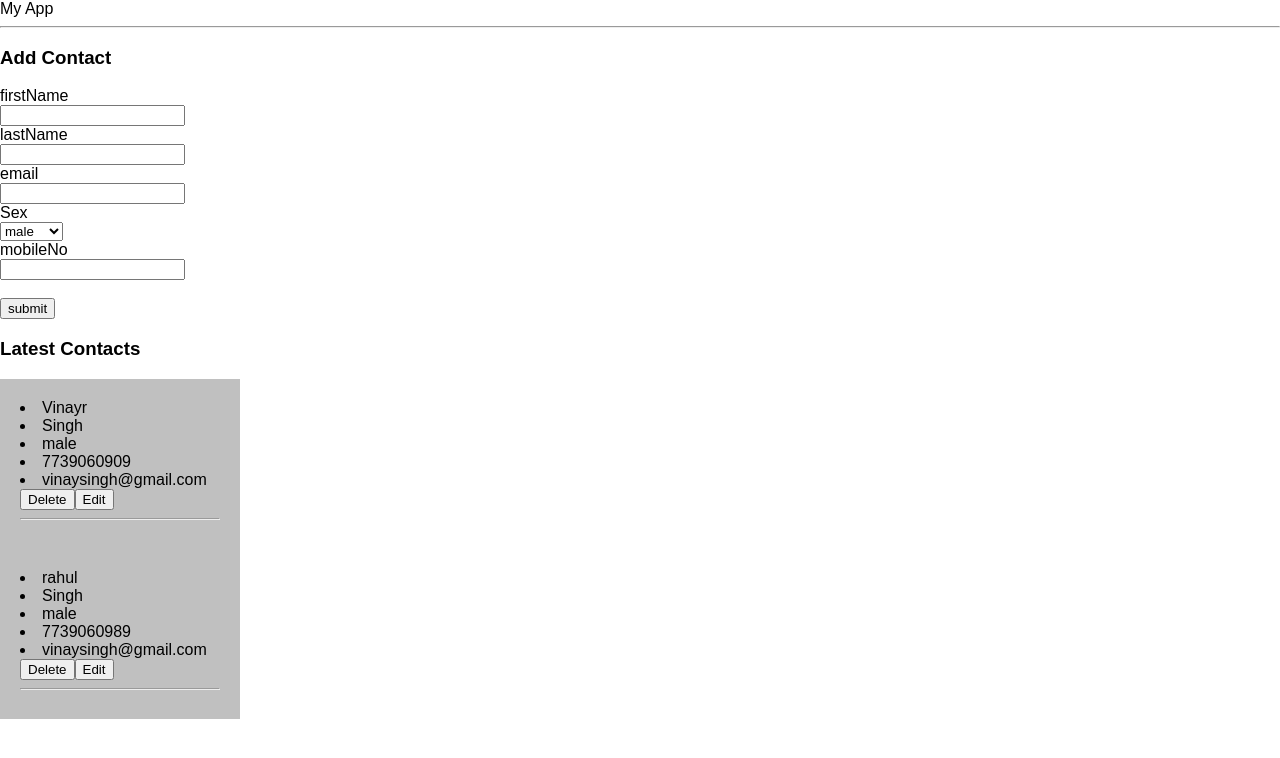
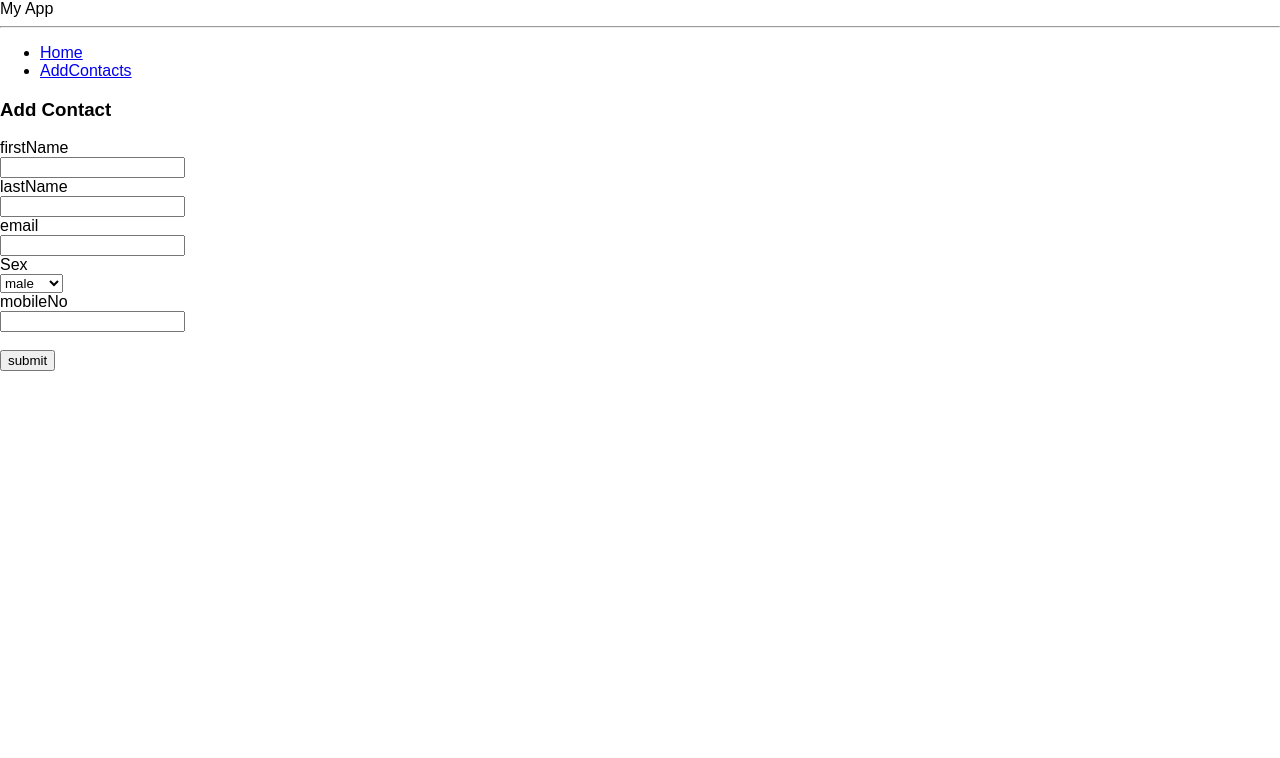
Before and after one commit to vinaysingh23/reactContactApp, a React (Create React App) app: page /AddContact in a window 1280 px wide. Shown: the top 758 px of the page. Built offline with nearby package versions, Linux system fonts and the light colour scheme.

Commit message:
react_routing added

```diff
--- a/package.json
+++ b/package.json
@@ -3,9 +3,12 @@
   "version": "0.1.0",
   "private": true,
   "dependencies": {
+    "history": "^4.6.3",
     "react": "^15.6.1",
     "react-dom": "^15.6.1",
     "react-redux": "^5.0.6",
+    "react-router-dom": "^4.1.2",
+    "react-router-redux": "^5.0.0-alpha.6",
     "react-scripts": "1.0.10",
     "react-validation": "^2.10.9",
     "redux": "^3.7.2",
--- a/src/Actions/index.js
+++ b/src/Actions/index.js
@@ -20,6 +20,7 @@ export const editContact = contact => {
 };
 
 export const onEdit = id => {
+	//console.log("ujih");
 	return {
 		type: 'ON_EDIT',
 		id
--- a/src/App.js
+++ b/src/App.js
@@ -2,20 +2,18 @@ import React, { Component } from 'react';
 import uuid from 'uuid';
 import Contacts from './Components/Contacts';
 import AddContact from './Components/AddContact';
-import {connect} from 'react-redux';
-import {addContact, deleteContact, editContact} from './Actions/index'
+import Header from './Components/Header'
+import Main from './Components/Main'
 
 class App extends Component {
-
 	render() {
-
 		return(
 			<div className="App">
 				My App
 				<hr/>
-				<AddContact  />
+				<Header  />
 
-				<Contacts />
+				<Main />
 			</div>
 		);
 	}
--- a/src/Components/AddContact.js
+++ b/src/Components/AddContact.js
@@ -4,11 +4,12 @@ import SexForm from './SexForm';
 import InputComponent from './InputComponent';
 import {addContact, deleteContact, editContact} from '../Actions/index'
 import {connect} from 'react-redux';
+import { withRouter } from 'react-router-dom'
 
 class AddContacts extends Component {
 	constructor(props){
 		super(props);
-
+        console.log(this.props.contacts);
 		this.state = {
 			email: '',
 			firstName: '',
@@ -22,6 +23,8 @@ class AddContacts extends Component {
 
 
 	componentWillReceiveProps(nextProps){
+		console.log(nextProps.contacts);
+  		if(nextProps !== this.props){
 			this.setState({
 				email: nextProps.contacts.email,
 				firstName: nextProps.contacts.firstName,
@@ -30,6 +33,7 @@ class AddContacts extends Component {
 				sex: nextProps.contacts.sex,
 				contactId: nextProps.contacts.id
 			});
+		}
 
 	}
 
@@ -63,7 +67,6 @@ class AddContacts extends Component {
 
 
 	handleSubmit(e){
-		console.log("hufidh");
 		if(this.state.firstname === '' || this.state.lastName === '' || this.state.email === '' || this.state.mobileNo === ''){
 			alert('Some field missing!!');
 		}else{
@@ -81,7 +84,6 @@ class AddContacts extends Component {
 				newContact.email   = this.state.email;
 
 				if(this.state.contactId){
-					console.log("jdsih");
 					this.props.editContact(newContact);
 				}else{
 					this.props.addContact(newContact);
@@ -93,6 +95,8 @@ class AddContacts extends Component {
 
 
 	render() {
+		console.log('hujdi');
+		console.log(this.props.contacts);
 		const edit=this.state.contactId;
 		return (
 			<div className="form_input">
@@ -119,10 +123,12 @@ class AddContacts extends Component {
 
 
 const mapStateToProps = (state) => {
+	console.log(state);
 	const id= state.editContactId.editId;
 	const contacts = state.contacts.contacts;
 	const index = contacts.findIndex(x => x.id === id);
 	const newContact = contacts[index];
+	console.log(newContact);
 	return {
 		contacts: newContact,
 	}
@@ -140,7 +146,7 @@ const mapDispatchToProps = (dispatch) => {
 }
 
 
-export default connect(
+export default withRouter(connect(
 	mapStateToProps,
 	mapDispatchToProps
-)(AddContacts);
+)(AddContacts));
--- a/src/Components/Contacts.js
+++ b/src/Components/Contacts.js
@@ -2,12 +2,36 @@ import React, { Component } from 'react';
 import SingleContacts from './SingleContact';
 import {connect} from 'react-redux';
 import {addContact, deleteContact, editContact, onEdit} from '../Actions/index'
+import { Redirect } from 'react-router';
+import { withRouter } from 'react-router-dom'
 
-function Contacts(props) {
+class Contacts extends Component {
+	constructor(props){
+		super(props);
+
+		this.state = {
+			redirect: false
+		};
+
+	}
+
+
+	handleOnEdit(id){
+		console.log(id);
+		this.props.onEditClick(id);
+		//this.setState({redirect: true});
+		//this.props.history.push("/EditContact");
+	}
+
+	render(){
+		/*if (this.state.redirect) {
+			return <Redirect push to="/EditContact" />;
+		}
+*/
 		let contactDetails;
-	if(props.contacts){
-		contactDetails = props.contacts.map(contact => (
-			<SingleContacts onDelete={() => props.onDeleteClick(contact.id)} onEdit={() => props.onEditClick(contact.id)} key={contact.mobileNo} contact={contact}/>
+		if(this.props.contacts){
+			contactDetails = this.props.contacts.map(contact => (
+				<SingleContacts onDelete={() => this.props.onDeleteClick(contact.id)} onEdit={() => this.props.onEditClick(contact.id)} key={contact.mobileNo} contact={contact}/>
 			));
 		}
 
@@ -20,9 +44,11 @@ function Contacts(props) {
 		);
 
 	}
+}
 
 
 const mapStateToProps = (state) => {
+	//console.log(state);
 	return {
 		contacts: state.contacts.contacts
 	}
@@ -41,7 +67,7 @@ const mapDispatchToProps = (dispatch) => {
 }
 
 
-export default connect(
+export default withRouter(connect(
 	mapStateToProps,
 	mapDispatchToProps
-)(Contacts);
+)(Contacts));
--- /dev/null
+++ b/src/Components/Header.js
@@ -0,0 +1,16 @@
+import React from 'react'
+import { Link } from 'react-router-dom'
+
+
+const Header = () => (
+  <header>
+    <nav>
+      <ul>
+        <li><Link to='/'>Home</Link></li>
+        <li><Link to='/AddContact'>AddContacts</Link></li>
+      </ul>
+    </nav>
+  </header>
+)
+
+export default Header
--- /dev/null
+++ b/src/Components/Main.js
@@ -0,0 +1,16 @@
+import React from 'react'
+import { Switch, Route ,browserHistory} from 'react-router-dom'
+import Contacts from './Contacts';
+import AddContact from './AddContact';
+
+
+const Main = () => (
+  <Switch>
+    <Route exact path='/' component={Contacts}/>
+ 	<Route exact path='/AddContact' component={AddContact} />
+ 	<Route exact path='/EditContact' component={AddContact} />
+  </Switch>
+)
+
+
+export default Main
--- a/src/Components/SingleContact.js
+++ b/src/Components/SingleContact.js
@@ -1,5 +1,6 @@
 import React, { Component } from 'react';
 import '../contacts.css';
+
 function SingleContact(props){
 	function deleteContact(id){
 		props.onDelete(id);
--- a/src/Reducers/EditContactId.js
+++ b/src/Reducers/EditContactId.js
@@ -1,5 +1,6 @@
 
 export default function(state=[], action){
+
 	switch(action.type){
 		case 'ON_EDIT':
 		return Object.assign({}, state, {
--- a/src/index.js
+++ b/src/index.js
@@ -6,13 +6,18 @@ import registerServiceWorker from './registerServiceWorker';
 import { createStore } from 'redux';
 import { Provider } from 'react-redux'
 import allReducers from './Reducers'
+import { BrowserRouter } from 'react-router-dom'
+import createHistory from 'history/createBrowserHistory'
+const history = createHistory()
 
 const store = createStore(allReducers);
 
 
 ReactDOM.render(
 	<Provider store={store}>
+	<BrowserRouter history ={history}>
 		<App />
+	</BrowserRouter>
 	</Provider>,
 	document.getElementById('root')
  );
```
Also changed, not shown: 1 other file (tests, documents, lock files or other folders). Lines whose indentation alone changed are shown as unchanged.
